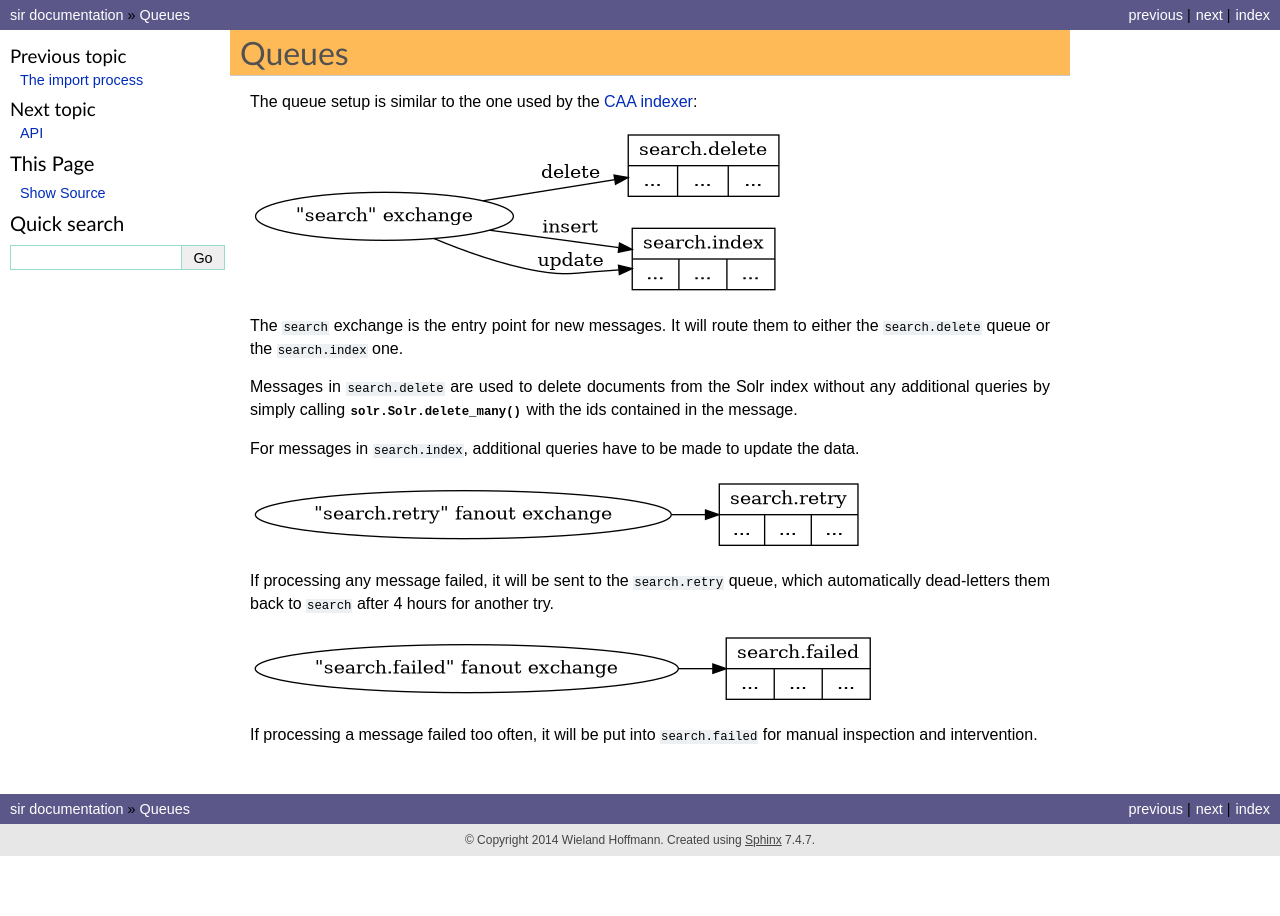
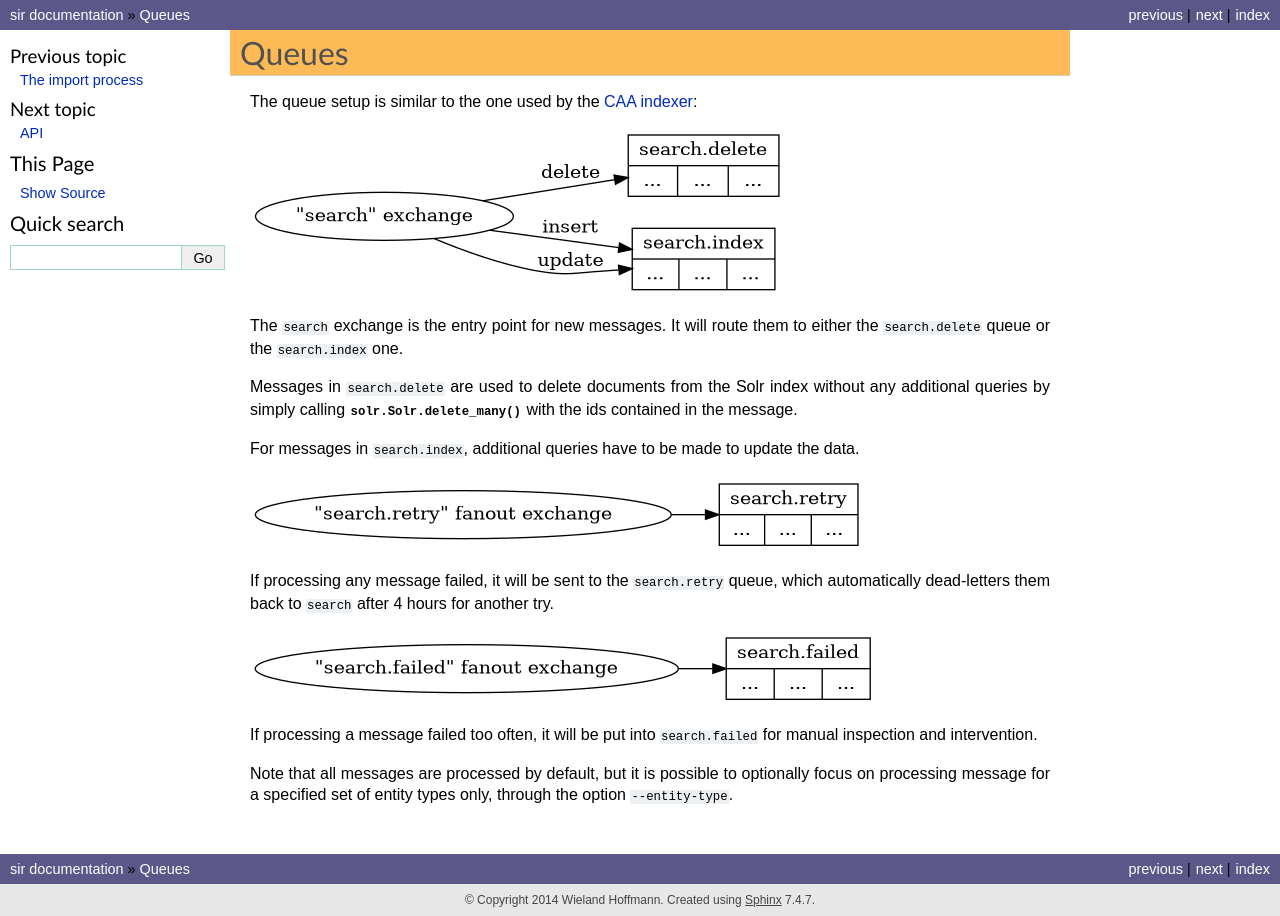
Before and after one commit to metabrainz/sir, a Sphinx documentation site: the page built from docs/source/queues.rst, in a window 1280 px wide. Built offline with Sphinx 7.4.7, drawn with Linux system fonts in a browser that asks for light colours; the version number could not be read and is left out.

Commit message:
Document watching specified indices only
Refer to 66c948cff91568815513f81009c424b7046b9193

```diff
--- a/docs/source/queues.rst
+++ b/docs/source/queues.rst
@@ -60,3 +60,7 @@ for another try.
 
 If processing a message failed too often, it will be put into ``search.failed``
 for manual inspection and intervention.
+
+Note that all messages are processed by default, but it is possible to
+optionally focus on processing message for a specified set of entity
+types only, through the option ``--entity-type``.
```
Also changed, not shown: 1 other file.
